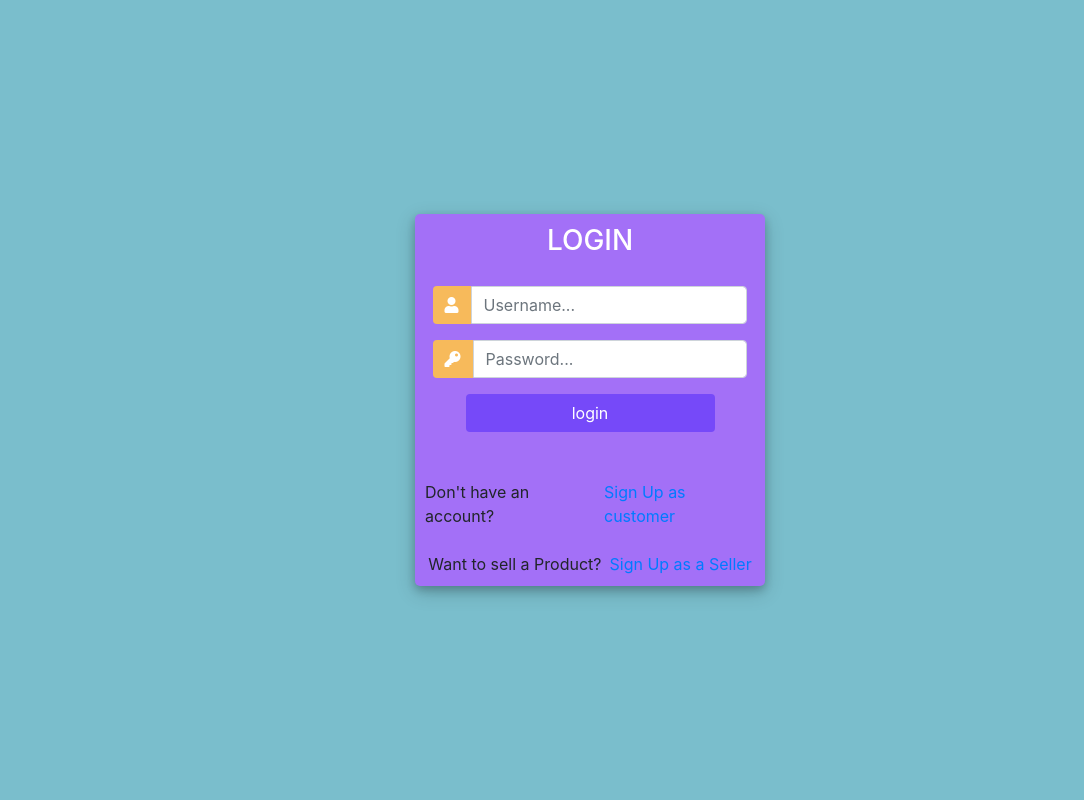
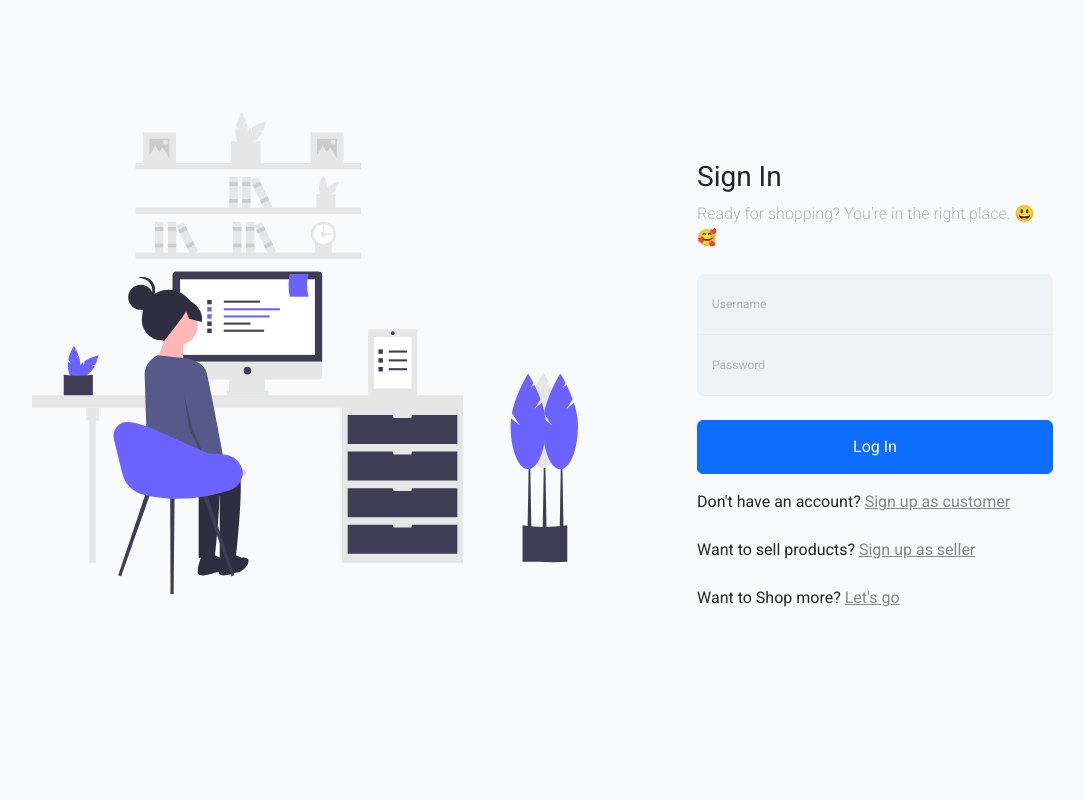
Before and after one commit to irri094/cse408ebay, a Django app: page /login/ in a window 1280 px wide. Shown: the whole page, without its empty margins (50-1134 px from the left). Run offline with Django 4.2, Linux system fonts and the light colour scheme; some libraries are stand-ins or nearby versions.

Commit message:
login page updated

```diff
--- a/deliveryman/views.py
+++ b/deliveryman/views.py
@@ -13,7 +13,7 @@ def load_deliveryman(request):
 
     deliveryman = Deliveryman.objects.get(name=request.session['username'])
 
-    orders = Order.objects.filter(deliveryman=deliveryman)
+    orders = Order.objects.filter(deliveryman=deliveryman).order_by('-order_set__date')
 
     print(orders)
 
--- a/seller/views.py
+++ b/seller/views.py
@@ -39,7 +39,7 @@ def current_order(request):
     seller_phone = request.session['username']
 
     # orders = Order.objects.filter(seller__phone=seller_phone)
-    orders = Order.objects.all()
+    orders = Order.objects.all().order_by('-order_set__date')
 
     print(orders)
     context = {
--- /dev/null
+++ b/static/global_controller/css/login/login.css
@@ -0,0 +1,201 @@
+body {
+  font-family: "Roboto", sans-serif;
+  background-color: #f8fafb; }
+
+p {
+  color: #b3b3b3;
+  font-weight: 300; }
+
+h1, h2, h3, h4, h5, h6,
+.h1, .h2, .h3, .h4, .h5, .h6 {
+  font-family: "Roboto", sans-serif; }
+
+a {
+  -webkit-transition: .3s all ease;
+  -o-transition: .3s all ease;
+  transition: .3s all ease; }
+  a:hover {
+    text-decoration: none !important; }
+
+.content {
+  padding: 7rem 0; }
+
+h2 {
+  font-size: 20px; }
+
+@media (max-width: 991.98px) {
+  .content .bg {
+    height: 500px; } }
+
+.content .contents, .content .bg {
+  width: 50%; }
+  @media (max-width: 1199.98px) {
+    .content .contents, .content .bg {
+      width: 100%; } }
+  .content .contents .form-group, .content .bg .form-group {
+    overflow: hidden;
+    margin-bottom: 0;
+    padding: 15px 15px;
+    border-bottom: none;
+    position: relative;
+    background: #edf2f5;
+    border-bottom: 1px solid #e6edf1; }
+    .content .contents .form-group label, .content .bg .form-group label {
+      position: absolute;
+      top: 50%;
+      -webkit-transform: translateY(-50%);
+      -ms-transform: translateY(-50%);
+      transform: translateY(-50%);
+      -webkit-transition: .3s all ease;
+      -o-transition: .3s all ease;
+      transition: .3s all ease; }
+    .content .contents .form-group input, .content .bg .form-group input {
+      background: transparent; }
+    .content .contents .form-group.first, .content .bg .form-group.first {
+      border-top-left-radius: 7px;
+      border-top-right-radius: 7px; }
+    .content .contents .form-group.last, .content .bg .form-group.last {
+      border-bottom-left-radius: 7px;
+      border-bottom-right-radius: 7px; }
+    .content .contents .form-group label, .content .bg .form-group label {
+      font-size: 12px;
+      display: block;
+      margin-bottom: 0;
+      color: #b3b3b3; }
+    .content .contents .form-group.focus, .content .bg .form-group.focus {
+      background: #fff; }
+    .content .contents .form-group.field--not-empty label, .content .bg .form-group.field--not-empty label {
+      margin-top: -20px; }
+  .content .contents .form-control, .content .bg .form-control {
+    border: none;
+    padding: 0;
+    font-size: 20px;
+    border-radius: 0; }
+    .content .contents .form-control:active, .content .contents .form-control:focus, .content .bg .form-control:active, .content .bg .form-control:focus {
+      outline: none;
+      -webkit-box-shadow: none;
+      box-shadow: none; }
+
+.content .bg {
+  background-size: cover;
+  background-position: center; }
+
+.content a {
+  color: #888;
+  text-decoration: underline; }
+
+.content .btn {
+  height: 54px;
+  padding-left: 30px;
+  padding-right: 30px; }
+
+.content .forgot-pass {
+  position: relative;
+  top: 2px;
+  font-size: 14px; }
+
+.social-login a {
+  text-decoration: none;
+  position: relative;
+  text-align: center;
+  color: #fff;
+  margin-bottom: 10px;
+  width: 50px;
+  height: 50px;
+  border-radius: 50%;
+  display: inline-block; }
+  .social-login a span {
+    position: absolute;
+    top: 50%;
+    left: 50%;
+    -webkit-transform: translate(-50%, -50%);
+    -ms-transform: translate(-50%, -50%);
+    transform: translate(-50%, -50%); }
+  .social-login a:hover {
+    color: #fff; }
+  .social-login a.facebook {
+    background: #3b5998; }
+    .social-login a.facebook:hover {
+      background: #344e86; }
+  .social-login a.twitter {
+    background: #1da1f2; }
+    .social-login a.twitter:hover {
+      background: #0d95e8; }
+  .social-login a.google {
+    background: #ea4335; }
+    .social-login a.google:hover {
+      background: #e82e1e; }
+
+.control {
+  display: block;
+  position: relative;
+  padding-left: 30px;
+  margin-bottom: 15px;
+  cursor: pointer;
+  font-size: 14px; }
+  .control .caption {
+    position: relative;
+    top: .2rem;
+    color: #888; }
+
+.control input {
+  position: absolute;
+  z-index: -1;
+  opacity: 0; }
+
+.control__indicator {
+  position: absolute;
+  top: 2px;
+  left: 0;
+  height: 20px;
+  width: 20px;
+  background: #e6e6e6;
+  border-radius: 4px; }
+
+.control--radio .control__indicator {
+  border-radius: 50%; }
+
+.control:hover input ~ .control__indicator,
+.control input:focus ~ .control__indicator {
+  background: #ccc; }
+
+.control input:checked ~ .control__indicator {
+  background: #6c63ff; }
+
+.control:hover input:not([disabled]):checked ~ .control__indicator,
+.control input:checked:focus ~ .control__indicator {
+  background: #847dff; }
+
+.control input:disabled ~ .control__indicator {
+  background: #e6e6e6;
+  opacity: 0.9;
+  pointer-events: none; }
+
+.control__indicator:after {
+  font-family: 'icomoon';
+  content: '\e5ca';
+  position: absolute;
+  display: none;
+  font-size: 16px;
+  -webkit-transition: .3s all ease;
+  -o-transition: .3s all ease;
+  transition: .3s all ease; }
+
+.control input:checked ~ .control__indicator:after {
+  display: block;
+  color: #fff; }
+
+.control--checkbox .control__indicator:after {
+  top: 50%;
+  left: 50%;
+  margin-top: -1px;
+  -webkit-transform: translate(-50%, -50%);
+  -ms-transform: translate(-50%, -50%);
+  transform: translate(-50%, -50%); }
+
+.control--checkbox input:disabled ~ .control__indicator:after {
+  border-color: #7b7b7b; }
+
+.control--checkbox input:disabled:checked ~ .control__indicator {
+  background-color: #7e0cf5;
+  opacity: .2; }
--- /dev/null
+++ b/static/global_controller/js/login.js
@@ -0,0 +1,13 @@
+$(function() {
+	'use strict';
+
+  $('.form-control').on('input', function() {
+	  var $field = $(this).closest('.form-group');
+	  if (this.value) {
+	    $field.addClass('field--not-empty');
+	  } else {
+	    $field.removeClass('field--not-empty');
+	  }
+	});
+
+});
--- a/templates/base/global_base.html
+++ b/templates/base/global_base.html
@@ -133,6 +133,8 @@
 
     {% block global_home %} {% endblock %}
     {% block product_details %} {% endblock %}
+    {% block login %} {% endblock %}
+
     <!-- Bootstrap core JS-->
     <script src="https://cdn.jsdelivr.net/npm/bootstrap@5.1.3/dist/js/bootstrap.bundle.min.js"></script>
 
--- a/templates/global_controller/login.html
+++ b/templates/global_controller/login.html
@@ -1,134 +1,92 @@
-<!DOCTYPE html>
-<html>
+<!doctype html>
+{% load static %}
+<html lang="en">
 
 <head>
+    <!-- Required meta tags -->
+    <meta charset="utf-8">
+    <meta name="viewport" content="width=device-width, initial-scale=1, shrink-to-fit=no">
+    <link href="https://fonts.googleapis.com/css?family=Roboto:300,400&display=swap" rel="stylesheet">
+
+    <!-- <link rel="stylesheet" href="fonts/icomoon/style.css"> -->
+
+    <link rel="stylesheet" href="{% static 'global_controller/css/login/owl.carousel.min.css' %}">
+
+    <!-- Bootstrap CSS -->
+    {#    <link rel="stylesheet" href="css/bootstrap.min.css">#}
+    <link href="https://cdn.jsdelivr.net/npm/bootstrap@5.2.0/dist/css/bootstrap.min.css" rel="stylesheet"
+          integrity="sha384-gH2yIJqKdNHPEq0n4Mqa/HGKIhSkIHeL5AyhkYV8i59U5AR6csBvApHHNl/vI1Bx" crossorigin="anonymous">
+
+    <!-- Style -->
+    <link rel="stylesheet" href="{% static 'global_controller/css/login/login.css' %}">
+
     <title>Login</title>
-    <link rel="stylesheet" href="https://stackpath.bootstrapcdn.com/bootstrap/4.1.3/css/bootstrap.min.css"
-          integrity="sha384-MCw98/SFnGE8fJT3GXwEOngsV7Zt27NXFoaoApmYm81iuXoPkFOJwJ8ERdknLPMO" crossorigin="anonymous">
-    <script src="https://ajax.googleapis.com/ajax/libs/jquery/3.3.1/jquery.min.js"></script>
-    <link rel="stylesheet" href="https://use.fontawesome.com/releases/v5.6.1/css/all.css"
-          integrity="sha384-gfdkjb5BdAXd+lj+gudLWI+BXq4IuLW5IT+brZEZsLFm++aCMlF1V92rMkPaX4PP" crossorigin="anonymous">
+</head>
+
+<body>
 
 
-    <style>
-        body,
-        html {
-            margin: 0;
-            padding: 0;
-            height: 100%;
-            background: #7abecc !important;
-        }
+<div class="content">
+    <div class="container">
+        <div class="row">
+            <div class="col-md-6">
+                <img src="{% static 'images/login/undraw_remotely_2j6y.svg' %}" alt="Image" class="img-fluid">
+            </div>
+            <div class="col-md-6 contents">
+                <div class="row justify-content-center">
+                    <div class="col-md-8 mt-5">
+                        <div class="mb-4">
+                            <div class="text-center">
+                            </div>
+                            <h3>Sign In</h3>
+                            <strong><p class="mb-4">Ready for shopping? You're in the right place. 😃 🥰</p></strong>
 
-        .user_card {
-            width: 350px;
-            margin-top: auto;
-            margin-bottom: auto;
-            background: #a370f7;
-            position: relative;
-            display: flex;
-            justify-content: center;
-            flex-direction: column;
-            padding: 10px;
-            box-shadow: 0 4px 8px 0 rgba(0, 0, 0, 0.2), 0 6px 20px 0 rgba(0, 0, 0, 0.19);
-            -webkit-box-shadow: 0 4px 8px 0 rgba(0, 0, 0, 0.2), 0 6px 20px 0 rgba(0, 0, 0, 0.19);
-            -moz-box-shadow: 0 4px 8px 0 rgba(0, 0, 0, 0.2), 0 6px 20px 0 rgba(0, 0, 0, 0.19);
-            border-radius: 5px;
+                        </div>
+                        <form action="#" method="post">
+                            {% csrf_token %}
+                            <div class="form-group first">
+                                <label for="username">Username</label>
+                                <input type="text" class="form-control" name="username" id="username">
 
-        }
+                            </div>
+                            <div class="form-group last mb-4">
+                                <label for="password">Password</label>
+                                <input type="password" class="form-control" name="password" id="password">
 
-        .form_container {
-            margin-top: 20px;
-        }
-
-        #form-title {
-            color: #fff;
-
-        }
-
-        .login_btn {
-            width: 100%;
-            background: #7649f9 !important;
-            color: white !important;
-        }
-
-        .login_btn:focus {
-            box-shadow: none !important;
-            outline: 0px !important;
-        }
-
-        .login_container {
-            padding: 0 2rem;
-        }
-
-        .input-group-text {
-            background: #f7ba5b !important;
-            color: white !important;
-            border: 0 !important;
-            border-radius: 0.25rem 0 0 0.25rem !important;
-        }
-
-        .input_user,
-        .input_pass:focus {
-            box-shadow: none !important;
-            outline: 0px !important;
-        }
-
-        #messages {
-            background-color: grey;
-            color: #fff;
-            padding: 10px;
-            margin-top: 10px;
-        }
-    </style>
-
-</head>
-<body>
-<div class="container h-100">
-    <div class="d-flex justify-content-center h-100">
-        <div class="user_card">
-            <div class="d-flex justify-content-center">
+                            </div>
+                            <input type="submit" value="Log In" class="btn btn-block btn-primary" style="width: 100%">
+                            <div class="last mb-4 mt-3">
+                                Don't have an account? <a href="{% url 'register' %}">Sign up as customer</a>
+                            </div>
+                            <div class="last mb-4">
+                                Want to sell products? <a href="{% url 'seller_register' %}">Sign up as seller</a>
+                            </div>
+                            <div class="last mb-4">
+                                Want to Shop more? <a href="{% url 'global_home' %}">Let's go</a>
+                            </div>
 
 
-                <h3 id="form-title">LOGIN</h3>
-            </div>
-            <div class="d-flex justify-content-center form_container">
-                <form method="POST" action="">
-                    {% csrf_token %}
-                    <div class="input-group mb-3">
-                        <div class="input-group-append">
-                            <span class="input-group-text"><i class="fas fa-user"></i></span>
-                        </div>
-                        <input type="text" name="username" placeholder="Username..." class="form-control">
+
+                        </form>
                     </div>
-                    <div class="input-group mb-2">
-                        <div class="input-group-append">
-                            <span class="input-group-text"><i class="fas fa-key"></i></span>
-                        </div>
-                        <input type="password" name="password" placeholder="Password..." class="form-control">
-                    </div>
-
-                    <div class="d-flex justify-content-center mt-3 login_container">
-                        <input class="btn login_btn" type="submit" value="login">
-                    </div>
-                </form>
+                </div>
 
             </div>
-            <br>
-            <div class="mt-4">
-                <div class="d-flex justify-content-center links">
-                    Don't have an account? <a href="{% url 'register' %}" class="ml-2">Sign Up as customer </a>
-                </div>
-                <div class="mt-4">
-                    <div class="d-flex justify-content-center links">
-                        Want to sell a Product? <a href="{% url 'seller_register' %}" class="ml-2">Sign Up as a
-                        Seller </a>
-                    </div>
 
-                </div>
-            </div>
         </div>
     </div>
 </div>
+
+
+<script src="https://code.jquery.com/jquery-3.6.0.min.js"
+        integrity="sha256-/xUj+3OJU5yExlq6GSYGSHk7tPXikynS7ogEvDej/m4=" crossorigin="anonymous"></script>
+<script src="https://cdn.jsdelivr.net/npm/@popperjs/core@2.11.5/dist/umd/popper.min.js"
+        integrity="sha384-Xe+8cL9oJa6tN/veChSP7q+mnSPaj5Bcu9mPX5F5xIGE0DVittaqT5lorf0EI7Vk"
+        crossorigin="anonymous"></script>
+<script src="https://cdn.jsdelivr.net/npm/bootstrap@5.2.0/dist/js/bootstrap.min.js"
+        integrity="sha384-ODmDIVzN+pFdexxHEHFBQH3/9/vQ9uori45z4JjnFsRydbmQbmL5t1tQ0culUzyK"
+        crossorigin="anonymous"></script>
+<script src="{% static 'global_controller/js/login.js' %}"></script>
 </body>
 
 </html>
```
Also changed, not shown: static/global_controller/css/login/owl.carousel.min.css (added), static/images/login/undraw_remotely_2j6y.svg (added).
